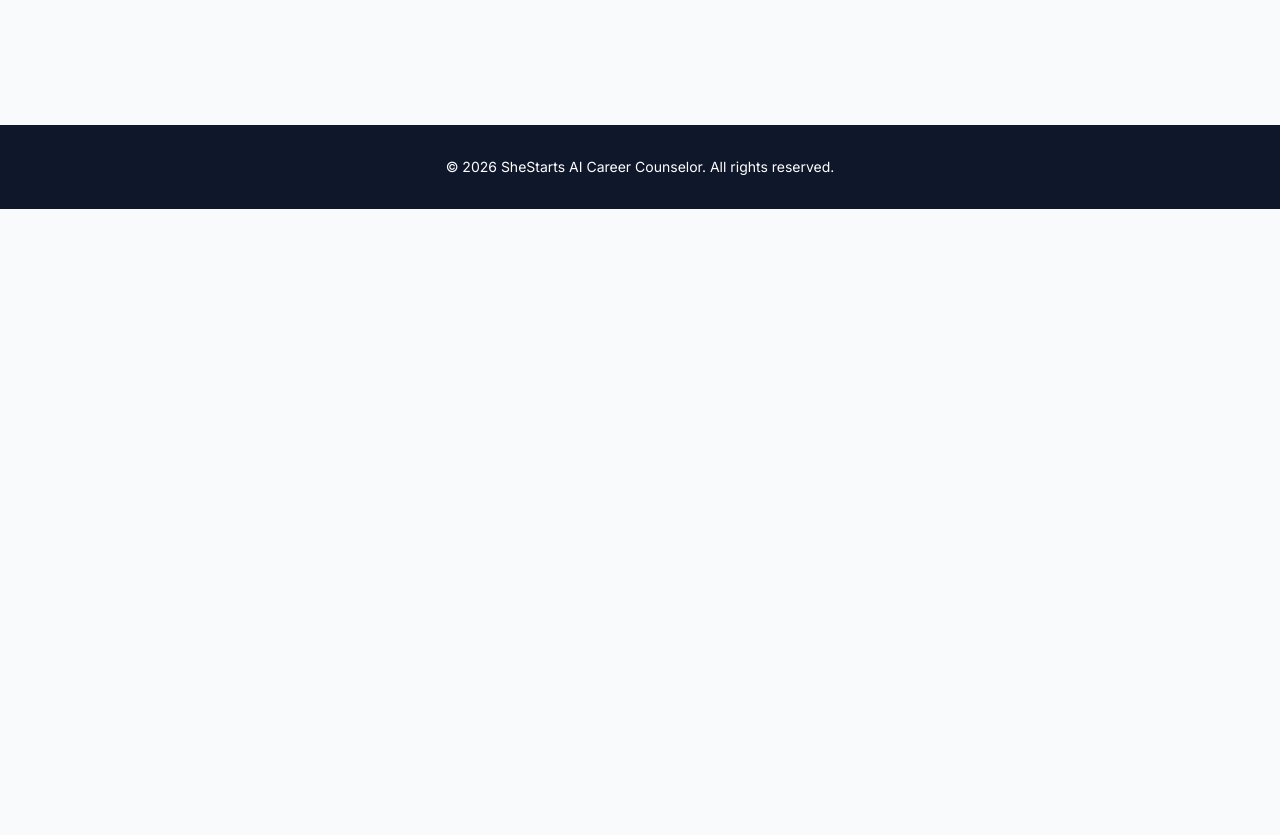
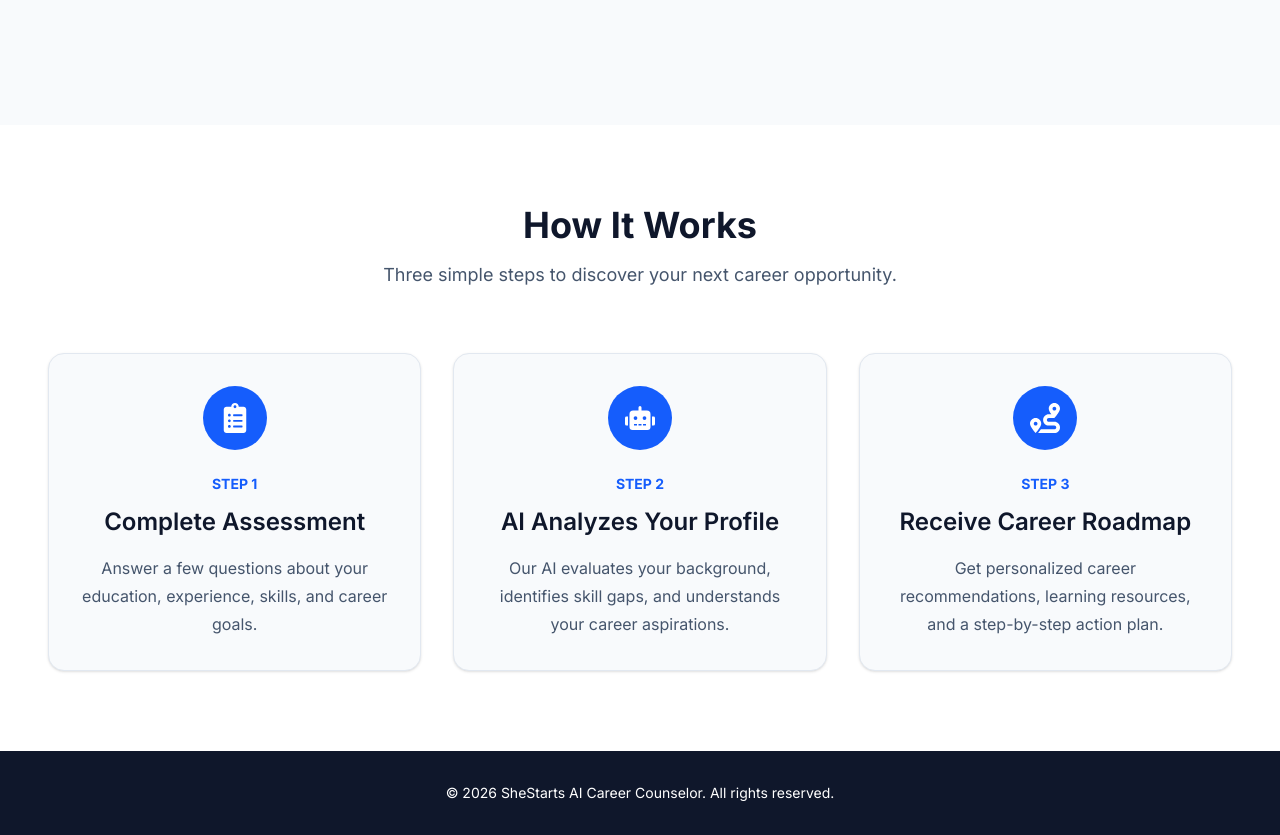
Before and after one commit to manangithubiitm/shestarts-ai-career-counselor, a Next.js app: page / in a window 1280 px wide. Shown: the part 780-1615 px from the top of the page. Before the commit the page ends 989 px from the top, so only its background shows below. Built offline with nearby package versions, Linux system fonts and the light colour scheme.

Commit message:
Added how it works section

```diff
--- a/app/page.js
+++ b/app/page.js
@@ -1,12 +1,14 @@
 import Navbar from "@/components/layout/Navbar";
 import Hero from "@/components/home/Hero";
 import Footer from "@/components/layout/Footer";
+import HowItWorks from "@/components/home/HowItWorks";
 
 export default function Home() {
   return (
     <>
         <Navbar />
         <Hero />
+        <HowItWorks />
         <Footer />
     </>
   );
--- a/components/home/HowItWorks.jsx
+++ b/components/home/HowItWorks.jsx
@@ -0,0 +1,74 @@
+"use client";
+
+import { motion } from "framer-motion";
+import { FaClipboardList, FaRobot, FaRoute } from "react-icons/fa";
+
+const steps = [
+    {
+        id: 1,
+        icon: <FaClipboardList />,
+        title: "Complete Assessment",
+        description: "Answer a few questions about your education, experience, skills, and career goals.",
+    },
+    {
+        id: 2,
+        icon: <FaRobot />,
+        title: "AI Analyzes Your Profile",
+        description: "Our AI evaluates your background, identifies skill gaps, and understands your career aspirations.",
+    },
+    {
+        id: 3,
+        icon: <FaRoute />,
+        title: "Receive Career Roadmap",
+        description: "Get personalized career recommendations, learning resources, and a step-by-step action plan.",
+    },
+];
+
+export default function HowItWorks() {
+    return (
+        <section id="how-it-works" className="bg-white py-20">
+            <div className="container-custom px-6">
+                <motion.div
+                    initial={{ opacity: 0 }}
+                    whileInView={{ opacity: 1 }}
+                    transition={{ duration: 0.6 }}
+                    viewport={{ once: true }}
+                    className="mb-16 text-center"
+                >
+                    <h2 className="text-4xl font-bold text-slate-900">
+                        How It Works
+                    </h2>
+                    <p className="mt-4 text-lg text-slate-600">
+                        Three simple steps to discover your next career opportunity.
+                    </p>
+                </motion.div>
+
+                <div className="grid gap-8 md:grid-cols-3">
+                    {steps.map((step) => (
+                        <motion.div
+                            key={step.id}
+                            initial={{ opacity: 0, y: 40 }}
+                            whileInView={{ opacity: 1, y: 0 }}
+                            transition={{ duration: 0.5 }}
+                            viewport={{ once: true }}
+                            className="rounded-2xl border border-slate-200 bg-slate-50 p-8 text-center shadow-sm transition-all duration-300 hover:-translate-y-2 hover:shadow-xl"
+                        >
+                            <div className="mx-auto mb-6 flex h-16 w-16 items-center justify-center rounded-full bg-blue-600 text-3xl text-white">
+                                {step.icon}
+                            </div>
+                            <div className="mb-3 text-sm font-bold text-blue-600">
+                                STEP {step.id}
+                            </div>
+                            <h3 className="mb-4 text-2xl font-semibold text-slate-900">
+                                {step.title}
+                            </h3>
+                            <p className="text-slate-600 leading-7">
+                                {step.description}
+                            </p>
+                        </motion.div>
+                    ))}
+                </div>
+            </div>
+        </section>
+    );
+}
```
